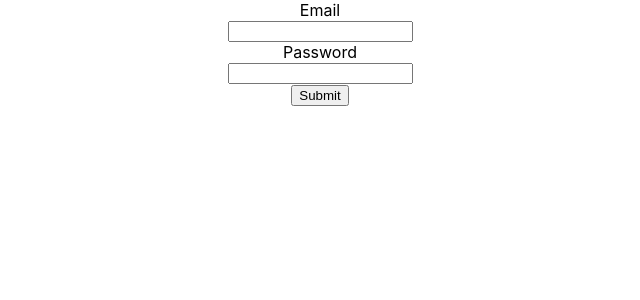
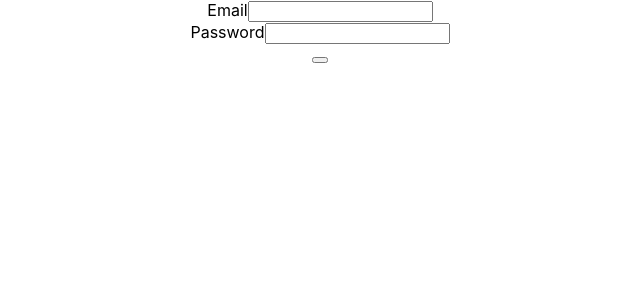
Before and after one commit to diego-tomaz/TP_PDS, a React (Create React App) app in the folder src/client/: page / in a window 1280 px wide. Shown: the top 300 px of the page, without its empty margins (320-960 px from the left). Built offline with nearby package versions, Linux system fonts and the light colour scheme.

Commit message:
Novo form

```diff
--- a/src/client/src/App.js
+++ b/src/client/src/App.jsx
@@ -1,6 +1,6 @@
 import logo from './logo.svg';
 import './App.css';
-import { Login } from "./components/Login"
+import { LoginPage } from "./pages/LoginPage"
 
 function App() {
   return (
@@ -8,7 +8,7 @@ function App() {
       <header className="App-header">
 
       </header>
-      <Login></Login>
+      <LoginPage></LoginPage>
     </div>
   );
 }
--- /dev/null
+++ b/src/client/src/pages/LoginPage/index.jsx
@@ -0,0 +1,43 @@
+import React, { useState, useEffect } from "react"
+
+export const LoginPage = () => {
+    const [email, setEmail] = useState("")
+    const [password, setPassword] = useState("")
+
+
+    const onSubmitHandler = (event) => {
+        event.preventDefault();
+        fetch("/users").then(
+            res => res.json()
+            ).then(
+                data => {
+                    const user = data.find(item => item && item.email === email)
+                    console.log(user)
+            }
+        )
+
+    }
+
+    const inputChangeHandler = (setFunction, event) => {
+        setFunction(event.target.value)
+        console.log(event.target.value)
+    }
+
+    return(
+        <div id="login">
+            <form onSubmit={onSubmitHandler} className="form">
+                <div className="field">
+                    <label htmlFor="email">Email</label>
+                    <input id="email" name="email" onChange={(e)=>inputChangeHandler(setEmail, e)} type="text"/>
+                </div>
+                <div>
+                    <label htmlFor="password">Password</label>
+                    <input id="password" name="password" onChange={(e)=>inputChangeHandler(setPassword, e)} type="password"/>
+                </div>
+                <div className="actions">
+                    <button type="submit"/>
+                </div>
+            </form>
+        </div>
+    )
+}
```
Also changed, not shown: src/client/src/pages/LoginPage/styles.css (added).
